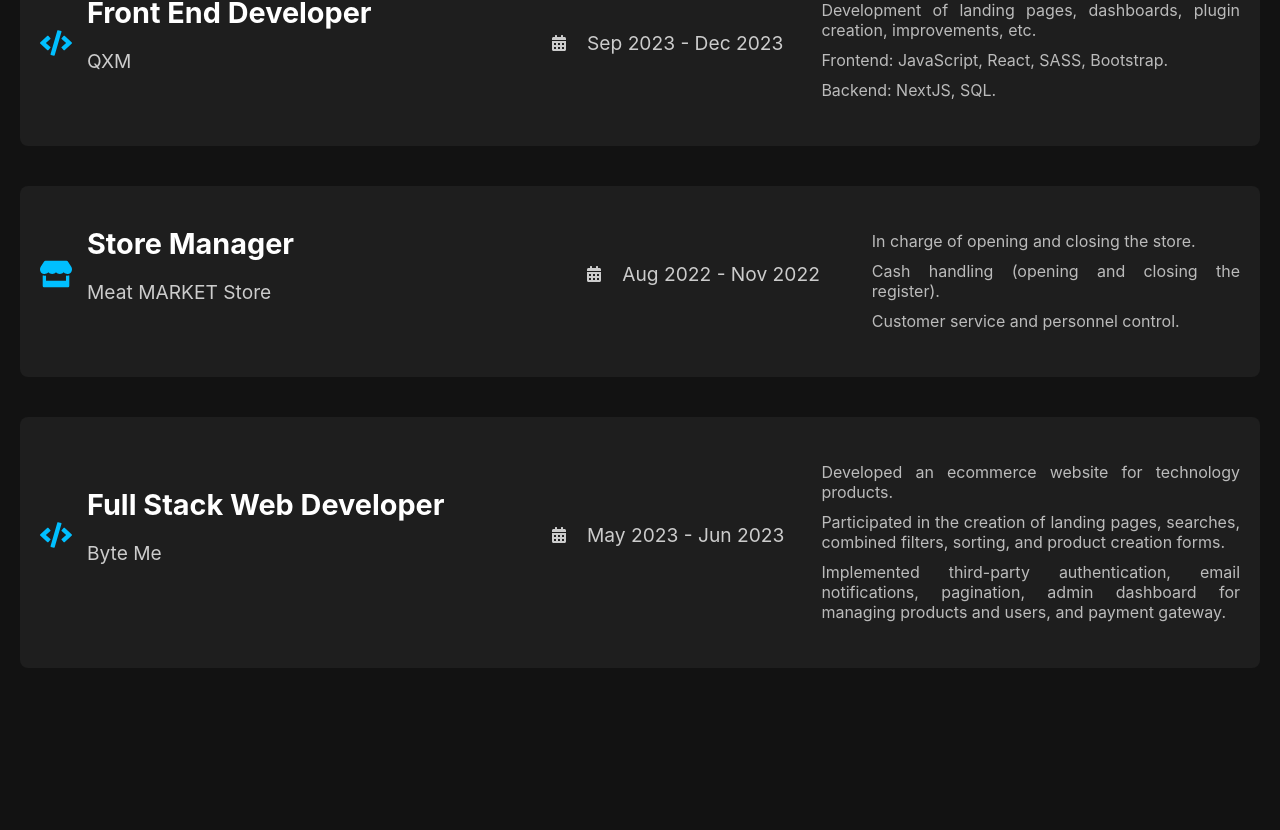
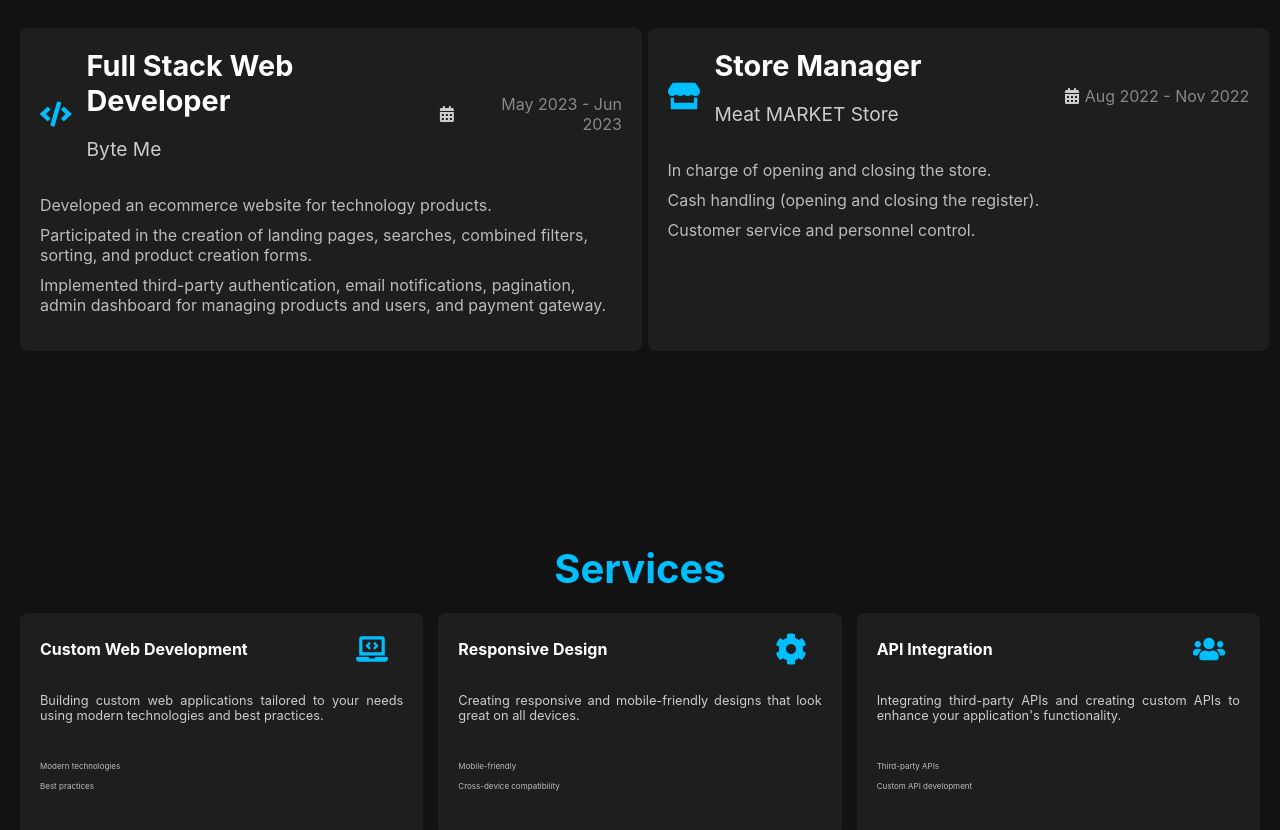
Before and after one commit to Lauta2712/personal-portfolio, a React (Create React App) app: page / in a window 1280 px wide. Shown: the part 1190-2020 px from the top of the page. Built offline with nearby package versions, Linux system fonts and the light colour scheme.

Commit message:
Still improving styles

```diff
--- a/src/components/Experience/Experience.css
+++ b/src/components/Experience/Experience.css
@@ -2,6 +2,12 @@
   padding: 60px 20px;
   background-color: #121212;
   text-align: center;
+}
+
+.experience-container{
+  display: grid;
+  grid-template-columns: repeat(2, 1fr);
+  gap: 15px;
 }
 
 .experience-section h2 {
@@ -13,9 +19,11 @@
 .experience-item {
   background-color: #1e1e1e;
   padding: 20px;
+  width: 95%;
   border-radius: 8px;
   margin-bottom: 40px;
   transition: transform 0.3s ease, box-shadow 0.3s ease;
+  cursor: pointer;
 }
 
 .experience-item:hover {
@@ -26,7 +34,7 @@
 .experience-header {
   display: flex;
   align-items: center;
-  justify-content: flex-start;
+  justify-content: space-between;
   margin-bottom: 15px;
   text-align: left;
 }
@@ -37,94 +45,92 @@
   margin-right: 15px;
 }
 
-.calendar-icon {
-  color: #ccc;
-  margin-left: 10px;
-  margin-right: 20px;
-}
-
 .experience-details {
   flex-grow: 1;
   text-align: left;
 }
 
-.experience-item h3 {
+.experience-details h3 {
   font-size: 1.8em;
   color: #fff;
   margin: 0;
 }
 
-.experience-item p {
+.experience-details p {
   font-size: 1.2em;
   color: #ccc;
 }
 
-.experience-date{
+.experience-date {
+  display: flex;
+  align-items: center;
+  justify-content: flex-end;
   font-size: 1em;
   color: #888;
   margin-left: auto;
-  width: 180px;
   text-align: right;
 }
 
-.experience-item ul {
+.calendar-icon {
+  color: #ccc;
+  margin-right: 5px;
+}
+
+.experience-description {
   list-style: none;
   padding: 0;
   margin-top: 15px;
+  text-align: left;
 }
 
-.experience-item li {
+.experience-description li {
   font-size: 1em;
   color: #bbb;
   margin: 10px 0;
   transition: color 0.3s ease;
-  max-width: 450px;
-  /* min-width: 60%;
-  max-width: 65%; */
-  /* margin-left: auto; */
 }
 
-.experience-item li:hover {
+.experience-description li:hover {
   color: #00BFFF;
 }
 
-.experience-item p,
-.experience-item ul,
-.experience-item li {
-  text-align: justify;
-}
-
-@media (min-width: 768px) {
+@media (min-width: 768px) and (max-width: 1020px) {
   .experience-item {
-    display: flex;
-    justify-content: space-between;
+    max-width: 600px;
+    margin: 0 auto 40px auto;
   }
 
-  .experience-header {
-    flex-basis: 70%;
+  .experience-item {
+    width: 85%;
   }
 
-  .experience-date {
-    flex-basis: 30%;
-    text-align: right;
-  }
-}
-
-@media (max-width: 480px) {
-  body{
-    margin-top: 35%;
-  }
-  .experience-section h2{
-    margin-top: 15%;
-    font-size: 1.5rem;
-  }
   .experience-item h3{
-    font-size: 1rem;
+    font-size: 1.2rem;
   }
   .experience-item p{
     font-size: 0.8rem;
   }
   .experience-item li{
-    font-size: 0.6rem;
+    font-size: 0.8rem;
   }
 }
+
+@media (max-width: 480px) {
+  .experience-section h2 {
+    font-size: 1.5rem;
+  }
+  .experience-details h3 {
+    font-size: 1rem;
+  }
+  .experience-details p,
+  .experience-date p {
+    font-size: 0.8rem;
+  }
+  .experience-description li {
+    font-size: 0.8rem;
+  }
+  .experience-container {
+    grid-template-columns: 1fr;
+    width: 95%;
+  }
+}
--- a/src/components/Experience/Experience.jsx
+++ b/src/components/Experience/Experience.jsx
@@ -9,6 +9,8 @@ const Experience = () => {
   return (
     <section id="experience" className="experience-section">
       <h2>{t('experience')}</h2>
+
+      <div className="experience-container">
         <div className="experience-item">
           <div className="experience-header">
             <FaCode className="experience-icon" />
@@ -16,14 +18,17 @@ const Experience = () => {
               <h3>{t('jobTitle1')}</h3>
               <p>{t('company1')}</p>
             </div>
+            <div className="experience-date">
               <FaCalendarAlt className="calendar-icon" />
-          <p className="experience-date">{t('date1')}</p>
+              <p>{t('date1')}</p>
             </div>
-        <ul>
+          </div>
+          <ul className="experience-description">
             <li>{t('responsibility1')}</li>
             <li>{t('responsibility2')}</li>
           </ul>
         </div>
+
         <div className="experience-item">
           <div className="experience-header">
             <FaCode className="experience-icon" />
@@ -31,15 +36,37 @@ const Experience = () => {
               <h3>{t('jobTitle2')}</h3>
               <p>{t('company2')}</p>
             </div>
+            <div className="experience-date">
               <FaCalendarAlt className="calendar-icon" />
-          <p className="experience-date">{t('date2')}</p>
+              <p>{t('date2')}</p>
             </div>
-        <ul>
+          </div>
+          <ul className="experience-description">
             <li>{t('responsibility3')}</li>
             <li>{t('responsibility4')}</li>
             <li>{t('responsibility5')}</li>
           </ul>
         </div>
+
+        <div className="experience-item">
+          <div className="experience-header">
+            <FaCode className="experience-icon" />
+            <div className="experience-details">
+              <h3>{t('jobTitle4')}</h3>
+              <p>{t('company4')}</p>
+            </div>
+            <div className="experience-date">
+              <FaCalendarAlt className="calendar-icon" />
+              <p>{t('date4')}</p>
+            </div>
+          </div>
+          <ul className="experience-description">
+            <li>{t('responsibility9')}</li>
+            <li>{t('responsibility10')}</li>
+            <li>{t('responsibility11')}</li>
+          </ul>
+        </div>
+
         <div className="experience-item">
           <div className="experience-header">
             <FaStore className="experience-icon" />
@@ -47,31 +74,19 @@ const Experience = () => {
               <h3>{t('jobTitle3')}</h3>
               <p>{t('company3')}</p>
             </div>
+            <div className="experience-date">
               <FaCalendarAlt className="calendar-icon" />
-          <p className="experience-date">{t('date3')}</p>
+              <p>{t('date3')}</p>
             </div>
-        <ul>
+          </div>
+          <ul className="experience-description">
             <li>{t('responsibility6')}</li>
             <li>{t('responsibility7')}</li>
             <li>{t('responsibility8')}</li>
           </ul>
         </div>
-      <div className="experience-item">
-        <div className="experience-header">
-          <FaCode className="experience-icon" />
-          <div className="experience-details">
-            <h3>{t('jobTitle4')}</h3>
-            <p>{t('company4')}</p>
       </div>
-          <FaCalendarAlt className="calendar-icon" />
-          <p className="experience-date">{t('date4')}</p>
-        </div>
-        <ul>
-          <li>{t('responsibility9')}</li>
-          <li>{t('responsibility10')}</li>
-          <li>{t('responsibility11')}</li>
-        </ul>
-      </div>
+
     </section>
   );
 };
--- /dev/null
+++ b/src/components/Services/Services.css
@@ -0,0 +1,144 @@
+.services-section {
+  padding: 60px 20px;
+  background-color: #121212;
+  text-align: center;
+}
+
+.services-container{
+    display: grid;
+    grid-template-columns: repeat(3, 1fr);
+    gap: 15px;
+    width: 100%;
+}
+
+.services-section h2 {
+  font-size: 2.5em;
+  color: #00BFFF;
+  margin-bottom: 20px;
+}
+
+.service-item {
+    background-color: #1e1e1e;
+    padding: 20px;
+    border-radius: 8px;
+    transition: transform 0.3s ease, box-shadow 0.3s ease;
+    display: flex;
+    flex-direction: column;
+    justify-content: space-between;
+    cursor: pointer;
+}
+
+.service-item:hover {
+  transform: translateY(-10px);
+  box-shadow: 0 10px 20px rgba(0, 0, 0, 0.5);
+}
+
+.service-header {
+  display: flex;
+  align-items: center;
+  justify-content: flex-start;
+  margin-bottom: 15px;
+  text-align: left;
+}
+
+.service-icon {
+  color: #00BFFF;
+  font-size: 2em;
+  margin-right: 15px;
+}
+
+.service-details {
+  flex-grow: 1;
+  text-align: left;
+}
+
+.service-item h3 {
+  font-size: 1.6em;
+  color: #fff;
+  margin: 0;
+}
+
+.service-item p {
+  font-size: 1em;
+  color: #ccc;
+}
+
+.service-item ul {
+  list-style: none;
+  padding: 0;
+  margin-top: 15px;
+}
+
+.service-item li {
+  font-size: 0.8em;
+  color: #bbb;
+  margin: 10px 0;
+  transition: color 0.3s ease;
+  max-width: 450px;
+}
+
+.service-item li:hover {
+  color: #00BFFF;
+}
+
+.service-item p,
+.service-item ul,
+.service-item li {
+  text-align: justify;
+}
+
+@media (min-width: 768px) {
+  .service-item {
+    display: flex;
+    justify-content: space-between;
+  }
+
+  .service-header {
+    flex-basis: 70%;
+  }
+
+  .service-item h3 {
+    font-size: 1em;
+  }
+
+  .service-item p {
+    font-size: 0.8em;
+  }
+
+  .service-item li {
+    font-size: 0.5em;
+  }
+}
+
+@media (max-width: 480px) {
+    .services-container {
+      grid-template-columns: 1fr;
+    }
+
+    .services-section h2 {
+      font-size: 1.2em;
+      margin-top: 10%;
+    }
+
+    .service-header {
+      flex-direction: row;
+      align-items: center;
+      justify-content: space-between;
+    }
+
+    .service-icon {
+      margin: 0;
+    }
+
+    .service-item h3 {
+      font-size: 1em;
+    }
+
+    .service-item p {
+      font-size: 0.8em;
+    }
+
+    .service-item li {
+      font-size: 0.5em;
+    }
+  }
--- /dev/null
+++ b/src/components/Services/Services.jsx
@@ -0,0 +1,57 @@
+import React from "react";
+import "./Services.css";
+import { FaCog, FaLaptopCode, FaUsers } from "react-icons/fa";
+import { useTranslation } from 'react-i18next';
+
+const Services = () => {
+  const { t } = useTranslation();
+
+  return (
+    <section id="services" className="services-section">
+      <h2>{t('services')}</h2>
+      <div className="services-container">
+        <div className="service-item">
+          <div className="service-header">
+            <div className="service-details">
+              <h3>{t('serviceTitle1')}</h3>
+            </div>
+            <FaLaptopCode className="service-icon" />
+          </div>
+          <p>{t('serviceDescription1')}</p>
+          <ul>
+            <li>{t('serviceFeature1')}</li>
+            <li>{t('serviceFeature2')}</li>
+          </ul>
+        </div>
+        <div className="service-item">
+          <div className="service-header">
+            <div className="service-details">
+              <h3>{t('serviceTitle2')}</h3>
+            </div>
+            <FaCog className="service-icon" />
+          </div>
+          <p>{t('serviceDescription2')}</p>
+          <ul>
+            <li>{t('serviceFeature3')}</li>
+            <li>{t('serviceFeature4')}</li>
+          </ul>
+        </div>
+        <div className="service-item">
+          <div className="service-header">
+            <div className="service-details">
+              <h3>{t('serviceTitle3')}</h3>
+            </div>
+            <FaUsers className="service-icon" />
+          </div>
+          <p>{t('serviceDescription3')}</p>
+          <ul>
+            <li>{t('serviceFeature5')}</li>
+            <li>{t('serviceFeature6')}</li>
+          </ul>
+        </div>
+      </div>
+    </section>
+  );
+};
+
+export default Services;
--- a/src/components/Skills/Skills.jsx
+++ b/src/components/Skills/Skills.jsx
@@ -2,11 +2,14 @@ import React from "react";
 import "./Skills.css";
 import { FaHtml5, FaCss3Alt, FaJsSquare, FaReact, FaNode, FaGit, FaBootstrap } from "react-icons/fa";
 import { SiRedux, SiExpress, SiPostgresql, SiSequelize, SiCsharp, SiCplusplus } from "react-icons/si";
+import { useTranslation } from 'react-i18next';
 
 const Skills = () => {
+  const { t } = useTranslation();
+
   return (
     <section id="skills" className="skills-section">
-      <h2>Skills</h2>
+      <h2>{t('skills')}</h2>
       <ul className="skills-list">
         <li><FaHtml5 /></li>
         <li><FaCss3Alt /></li>
--- a/src/i18n/i18nConfig.js
+++ b/src/i18n/i18nConfig.js
@@ -52,12 +52,27 @@ i18n
 
           // Footer
           "download cv":"Download CV",
+
+          // Services
+          "services": "Services",
+          "serviceTitle1": "Custom Web Development",
+          "serviceDescription1": "Building custom web applications tailored to your needs using modern technologies and best practices.",
+          "serviceFeature1": "Modern technologies",
+          "serviceFeature2": "Best practices",
+          "serviceTitle2": "Responsive Design",
+          "serviceDescription2": "Creating responsive and mobile-friendly designs that look great on all devices.",
+          "serviceFeature3": "Mobile-friendly",
+          "serviceFeature4": "Cross-device compatibility",
+          "serviceTitle3": "API Integration",
+          "serviceDescription3": "Integrating third-party APIs and creating custom APIs to enhance your application's functionality.",
+          "serviceFeature5": "Third-party APIs",
+          "serviceFeature6": "Custom API development"
         }
       },
       es: {
         translation: {
           // HeroContent
-          "greeting": "¡Hola! soy",
+          "greeting": "Hola! soy",
           "name": "Lautaro Rodriguez",
           "profession": "Desarrollador Full Stack",
 
@@ -101,6 +116,21 @@ i18n
 
           //Footer
           "download cv":"Descargar CV",
+
+          // Services
+          "services": "Servicios",
+          "serviceTitle1": "Desarrollo Web Personalizado",
+          "serviceDescription1": "Desarrollo de aplicaciones web personalizadas adaptadas a tus necesidades utilizando tecnologías modernas y mejores prácticas.",
+          "serviceFeature1": "Tecnologías modernas",
+          "serviceFeature2": "Mejores prácticas",
+          "serviceTitle2": "Diseño Responsivo",
+          "serviceDescription2": "Creación de diseños responsivos y amigables con dispositivos móviles que se ven bien en todos los dispositivos.",
+          "serviceFeature3": "Amigable con móviles",
+          "serviceFeature4": "Compatibilidad en dispositivos",
+          "serviceTitle3": "Integración de APIs",
+          "serviceDescription3": "Integración de APIs de terceros y creación de APIs personalizadas para mejorar la funcionalidad de tu aplicación.",
+          "serviceFeature5": "APIs de terceros",
+          "serviceFeature6": "Desarrollo de APIs personalizadas"
         }
       }
     },
--- a/src/pages/Home/Home.jsx
+++ b/src/pages/Home/Home.jsx
@@ -7,6 +7,7 @@ import About from "../../components/About/About";
 import Experience from "../../components/Experience/Experience";
 import Skills from "../../components/Skills/Skills";
 import LazyLoadComponent from "../../components/LazyLoadComponent/LazyLoadComponent";
+import Services from "../../components/Services/Services";
 
 const Home = () => {
     return (
@@ -18,6 +19,9 @@ const Home = () => {
                 <Experience />
             </LazyLoadComponent>
             <LazyLoadComponent>
+                <Services />
+            </LazyLoadComponent>
+            <LazyLoadComponent>
                 <Skills />
             </LazyLoadComponent>
             <Footer />
```
Also changed, not shown: src/components/Navbar/Navbar.css (+7 -0 lines), src/components/Navbar/Navbar.jsx (+9 -2 lines). Lines whose indentation alone changed are shown as unchanged.
